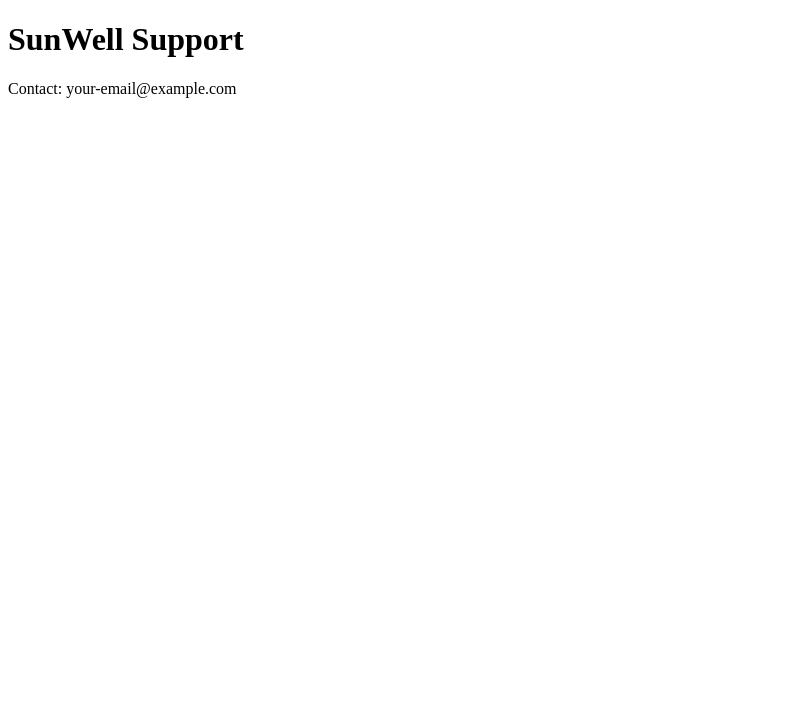
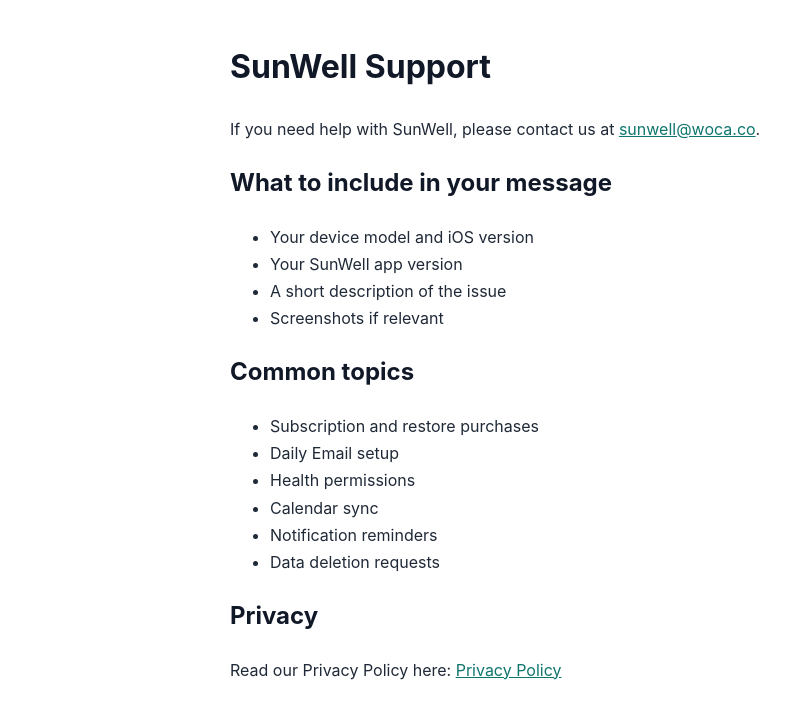
Before and after one commit to Superdevjane/sunwell-site, a plain HTML site: page support.html in a window 1280 px wide. Shown: the whole page, without its empty margins (0-810 px from the left). Drawn offline with Linux system fonts and the light colour scheme.

Commit message:
Update support.html

```diff
--- a/support.html
+++ b/support.html
@@ -4,9 +4,47 @@
   <meta charset="utf-8">
   <meta name="viewport" content="width=device-width, initial-scale=1">
   <title>SunWell Support</title>
+  <style>
+    body {
+      max-width: 820px;
+      margin: 40px auto;
+      padding: 0 20px;
+      font: 16px/1.7 -apple-system, BlinkMacSystemFont, "Segoe UI", sans-serif;
+      color: #1f2937;
+    }
+    h1, h2 { color: #111827; }
+    a { color: #0f766e; }
+  </style>
 </head>
 <body>
   <h1>SunWell Support</h1>
-  <p>Contact: your-email@example.com</p>
+  <p>
+    If you need help with SunWell, please contact us at
+    <a href="mailto:sunwell@woca.co">sunwell@woca.co</a>.
+  </p>
+
+  <h2>What to include in your message</h2>
+  <ul>
+    <li>Your device model and iOS version</li>
+    <li>Your SunWell app version</li>
+    <li>A short description of the issue</li>
+    <li>Screenshots if relevant</li>
+  </ul>
+
+  <h2>Common topics</h2>
+  <ul>
+    <li>Subscription and restore purchases</li>
+    <li>Daily Email setup</li>
+    <li>Health permissions</li>
+    <li>Calendar sync</li>
+    <li>Notification reminders</li>
+    <li>Data deletion requests</li>
+  </ul>
+
+  <h2>Privacy</h2>
+  <p>
+    Read our Privacy Policy here:
+    <a href="https://superdevjane.github.io/sunwell-site/privacy.html">Privacy Policy</a>
+  </p>
 </body>
 </html>
```
